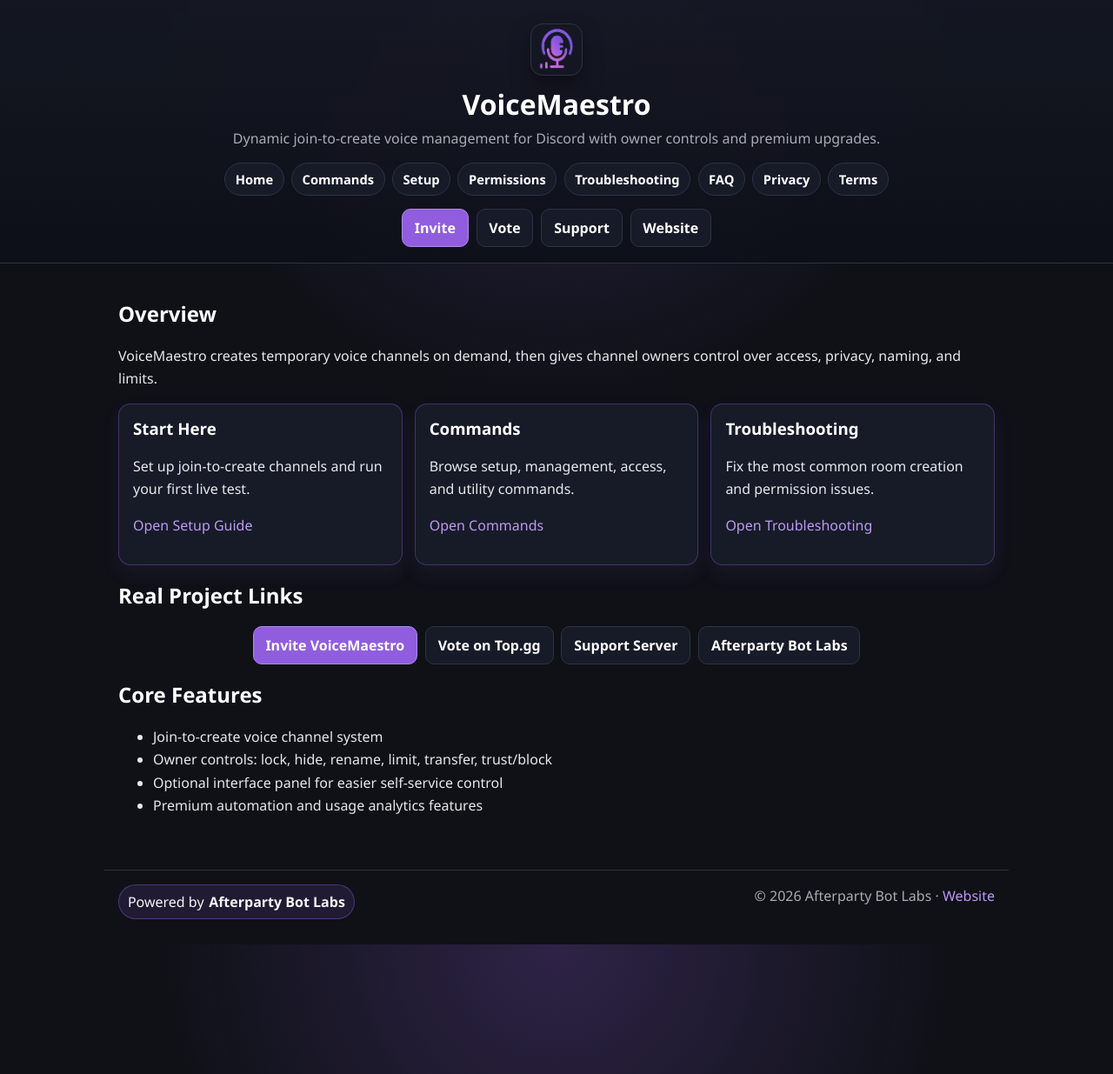
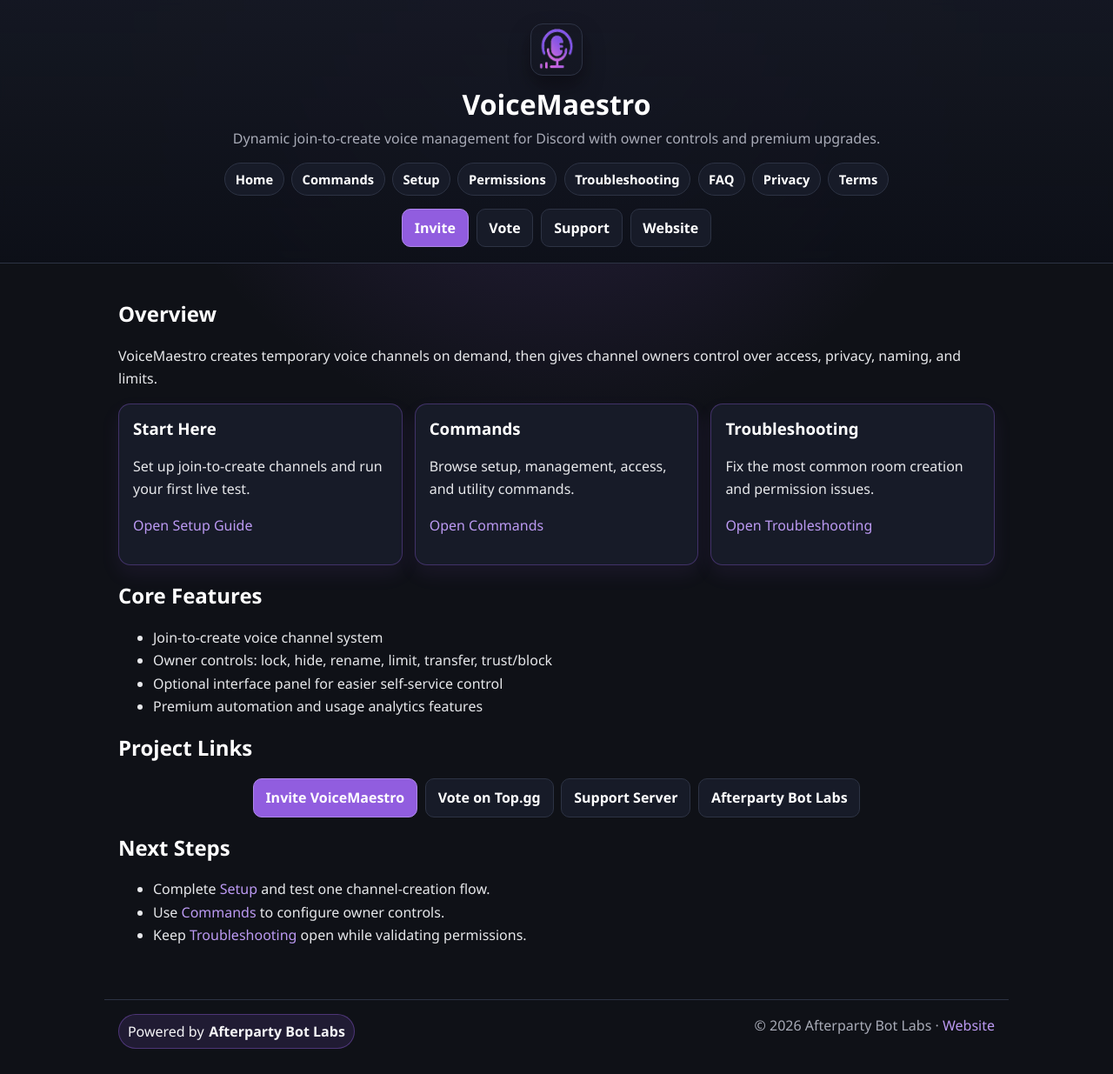
Before and after one commit to afteryparty/voice-maestro-docs, a Jekyll site: the page built from index.md, in a window 1280 px wide. Shown: the whole page at 87% size. Built offline with Jekyll 4.4.1, drawn with Linux system fonts in a browser that asks for light colours; our own code applies the rules of GitHub Pages for plain Markdown files.

Commit message:
Design lock: standardize homepage structure

```diff
--- a/index.md
+++ b/index.md
@@ -26,7 +26,14 @@ VoiceMaestro creates temporary voice channels on demand, then gives channel owne
   </div>
 </div>
 
-## Real Project Links
+## Core Features
+
+- Join-to-create voice channel system
+- Owner controls: lock, hide, rename, limit, transfer, trust/block
+- Optional interface panel for easier self-service control
+- Premium automation and usage analytics features
+
+## Project Links
 
 <div class="cta">
   <a class="btn primary" href="https://discord.com/oauth2/authorize?client_id=1165878496879452170&permissions=8&scope=bot%20applications.commands" target="_blank" rel="noopener noreferrer">Invite VoiceMaestro</a>
@@ -35,9 +42,8 @@ VoiceMaestro creates temporary voice channels on demand, then gives channel owne
   <a class="btn secondary" href="https://afterpartylabs.xyz" target="_blank" rel="noopener noreferrer">Afterparty Bot Labs</a>
 </div>
 
-## Core Features
+## Next Steps
 
-- Join-to-create voice channel system
-- Owner controls: lock, hide, rename, limit, transfer, trust/block
-- Optional interface panel for easier self-service control
-- Premium automation and usage analytics features
+- Complete [Setup]({{ '/setup/' | relative_url }}) and test one channel-creation flow.
+- Use [Commands]({{ '/commands/' | relative_url }}) to configure owner controls.
+- Keep [Troubleshooting]({{ '/troubleshooting/' | relative_url }}) open while validating permissions.
```
